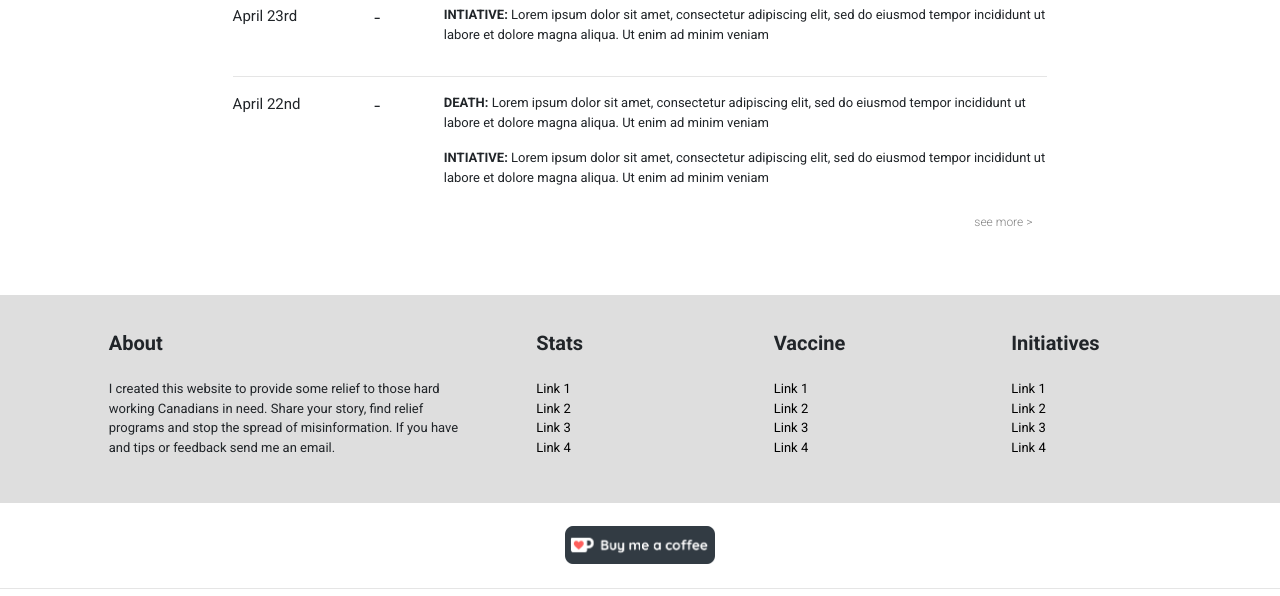
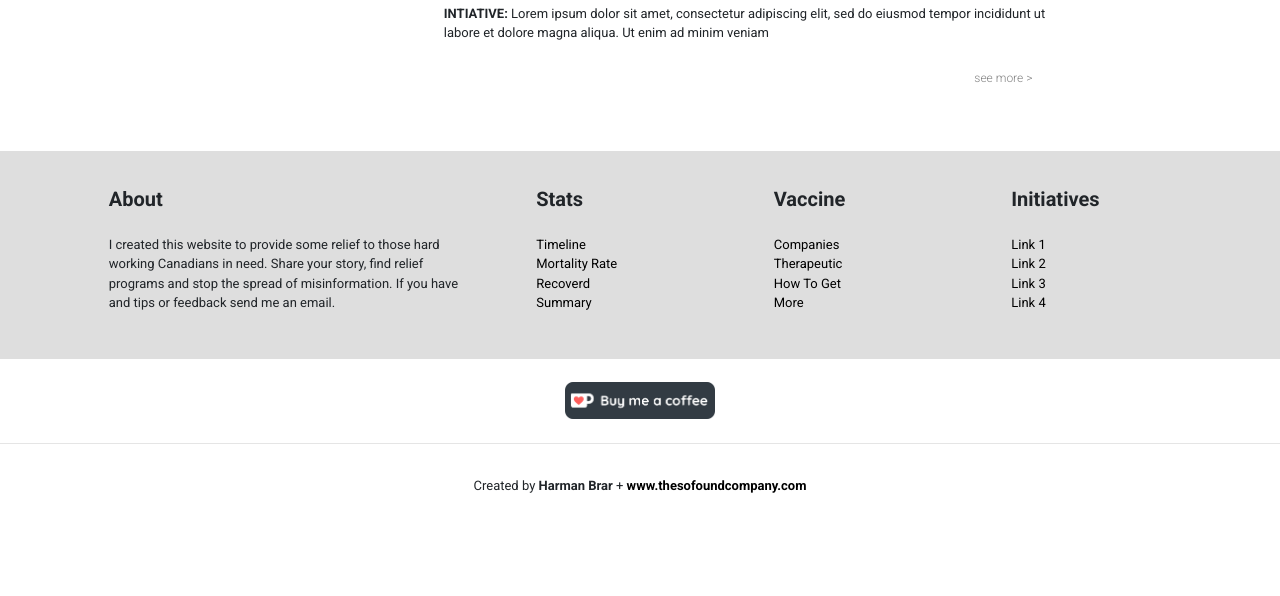
Before and after one commit to harmano/covid19099919-site-v1, a PHP site: page / in a window 1280 px wide. Shown: the part 2840-3436 px from the top of the page. After the commit the page ends 3333 px from the top, so only its background shows below. Run offline with PHP 8.4, Linux system fonts and the light colour scheme; some libraries are stand-ins or nearby versions.

Commit message:
Updated links and wallpaper

```diff
--- a/about.html
+++ b/about.html
@@ -1,6 +1,7 @@
 <!doctype html>
 <html lang="en">
 <head>
+  <link rel="icon" href="assets/images/canadian_flag.svg">
   <meta charset="utf-8">
   <meta name="viewport" content="width=device-width, initial-scale=1.0">
 
@@ -115,7 +116,8 @@
   </button>
 </div>
 
-<img src="assets/images/fields-wallpaper.jpg" class="img-fluid-wallpaper" alt="Responsive image">
+<img src="assets/images/cloud.jpg" class="img-fluid-wallpaper" alt="Responsive image">
+
 
 
 <body  class="bg-color">
--- a/assets/css/style.css
+++ b/assets/css/style.css
@@ -20,12 +20,28 @@ html, body {
 .container-v2{
   margin-left: 5%;
   margin-right: 5%;
+  margin-top: 5px;
 }
 
 .container-v3{
   margin-left: 3%;
   margin-right: 3%;
   padding-top: 20px;
+}
+/*................. Footer ....................*/
+
+
+.footer-nav-link{
+  color:black;
+  weight: 00;
+  transition-duration: 0.4s;
+  padding-top: 15px;
+}
+.footer-nav-link:hover{
+  text-decoration: none;
+  color: black;
+  font-weight: 500;
+  transition-duration: 1s;
 }
 /*................. Tabs Toggle.....................*/
 
@@ -549,7 +565,6 @@ opacity: 1;
   font-family: 'Roboto', sans-serif;
   font-weight: 400;
   font-size: 13px;
-
 }
 
 .nav-link:hover{
@@ -701,11 +716,19 @@ opacity: 1;
 }
 /*................. Images .....................*/
 }
+.img-fluid-wallpaper-2{
+  width: 100%;
+  height: auto;
+  min-width: 1500px;
+  padding-bottom: 30px;
+  height: 10px;
 
+
+}
 .bg-image-w{
   /* The image used */
 
-  background-image: url(".../assets/images/canada_wallpaper.jpg");
+  background: url("../images/canada_wallpaper.jpg");
   /* Full height */
   height: 50%;
 
@@ -833,6 +856,7 @@ opacity: 1;
   .container-v2{
     margin-left: 17%;
     margin-right: 17%;
+    margin-top: 25px;
   }
 
 
--- a/index.html
+++ b/index.html
@@ -1,9 +1,9 @@
 <!doctype html>
 <html lang="en">
 <head>
+  <link rel="icon" href="assets/images/canadian_flag.svg">
   <meta charset="utf-8">
   <meta name="viewport" content="width=device-width, initial-scale=1.0">
-
   <title>Canada Covid 19</title>
   <meta name="description" content="Canada Covid-19">
   <meta name="author" content="SitePoint">
@@ -113,8 +113,8 @@
   </button>
 </div>
 
-<img src="assets/images/canada_wallpaper.jpg" class="img-fluid-wallpaper" alt="Responsive image">
-
+<!-- <img src="assets/images/canada_wallpaper.jpg" class="img-fluid-wallpaper" alt="Responsive image"> -->
+<img src="assets/images/cloud.jpg" class="img-fluid-wallpaper" alt="Responsive image">
 
 <body  class="bg-color">
   <div class="container-v2">
@@ -162,7 +162,7 @@
             </div>
           </div>
           <div class=" ">
-            <p  class="see-more-text"><a href="">see more ></a></p>
+            <p  class="see-more-text"><a href="stats.html">see more ></a></p>
           </div>
         </div>
       </div>
@@ -556,16 +556,16 @@
           <h5 class="footer-title-text mt-3 mb-4">Stats</h5>
           <ul class="list-unstyled footer-content-text">
             <li >
-              <a style="color: black;" href="#!">Link 1</a>
+              <a class="footer-nav-link"  href="stats.html#timeline">Timeline</a>
             </li>
             <li>
-              <a style="color: black;" href="#!">Link 2</a>
+              <a class="footer-nav-link" href="stats.html#mortality">Mortality Rate</a>
             </li>
             <li>
-              <a style="color: black;" href="#!">Link 3</a>
+              <a class="footer-nav-link"  href="stats.html#recovered">Recoverd</a>
             </li>
             <li>
-              <a style="color: black;" href="#!">Link 4</a>
+              <a class="footer-nav-link"  href="stats.html#summary">Summary</a>
             </li>
           </ul>
 
@@ -574,16 +574,16 @@
           <h5 class="footer-title-text mt-3 mb-4">Vaccine</h5>
           <ul class="list-unstyled footer-content-text">
             <li>
-              <a style="color: black;" href="#!">Link 1</a>
+              <a class="footer-nav-link" href="vaccine.html#companies">Companies</a>
             </li>
             <li>
-              <a style="color: black;" href="#!">Link 2</a>
+              <a class="footer-nav-link" href="vaccine.html#therapeutic">Therapeutic</a>
             </li>
             <li>
-              <a  style="color: black;" href="#!">Link 3</a>
+              <a  class="footer-nav-link" href="vaccine.html#howto">How To Get</a>
             </li>
             <li>
-              <a  style="color: black;" href="#!">Link 4</a>
+              <a  class="footer-nav-link" href="vaccine.html">More</a>
             </li>
           </ul>
 
@@ -593,16 +593,16 @@
           <h5 class="footer-title-text mt-3 mb-4">Initiatives</h5>
           <ul class="list-unstyled footer-content-text">
             <li>
-              <a style="color: black;" href="#!">Link 1</a>
+              <a class="footer-nav-link"  href="intiatives.html">Link 1</a>
             </li>
             <li>
-              <a style="color: black;" href="#!">Link 2</a>
+              <a class="footer-nav-link" href="intiatives.html">Link 2</a>
             </li>
             <li>
-              <a style="color: black;" href="#!">Link 3</a>
+              <a class="footer-nav-link" href="intiatives.html">Link 3</a>
             </li>
             <li>
-              <a style="color: black;" href="#!">Link 4</a>
+              <a class="footer-nav-link" href="intiatives.html">Link 4</a>
             </li>
           </ul>
 
--- a/intiatives.html
+++ b/intiatives.html
@@ -1,6 +1,7 @@
 <!doctype html>
 <html lang="en">
 <head>
+  <link rel="icon" href="assets/images/canadian_flag.svg">
   <meta charset="utf-8">
   <meta name="viewport" content="width=device-width, initial-scale=1.0">
 
@@ -238,7 +239,8 @@
     <span aria-hidden="true">&times;</span>
   </button>
 </div>
-<img src="assets/images/fields-wallpaper.jpg" class="img-fluid-wallpaper" alt="Responsive image">
+<img src="assets/images/cloud.jpg" class="img-fluid-wallpaper" alt="Responsive image">
+
 <body  class="bg-color">
   <div class="container-top container-v2">
 
--- a/stats.html
+++ b/stats.html
@@ -1,6 +1,7 @@
 <!doctype html>
 <html lang="en">
 <head>
+  <link rel="icon" href="assets/images/canadian_flag.svg">
   <meta charset="utf-8">
   <meta name="viewport" content="width=device-width, initial-scale=1.0">
 
--- a/vaccine.html
+++ b/vaccine.html
@@ -1,6 +1,7 @@
 <!doctype html>
 <html lang="en">
 <head>
+  <link rel="icon" href="assets/images/canadian_flag.svg">
   <meta charset="utf-8">
   <meta name="viewport" content="width=device-width, initial-scale=1.0">
 
@@ -114,7 +115,8 @@
   </button>
 </div>
 
-<img src="assets/images/fields-wallpaper.jpg" class="img-fluid-wallpaper" alt="Responsive image">
+<img src="assets/images/cloud.jpg" class="img-fluid-wallpaper" alt="Responsive image">
+
 
 
 <body  class="bg-color">
```
Also changed, not shown: assets/images/cloud.jpg (added).
